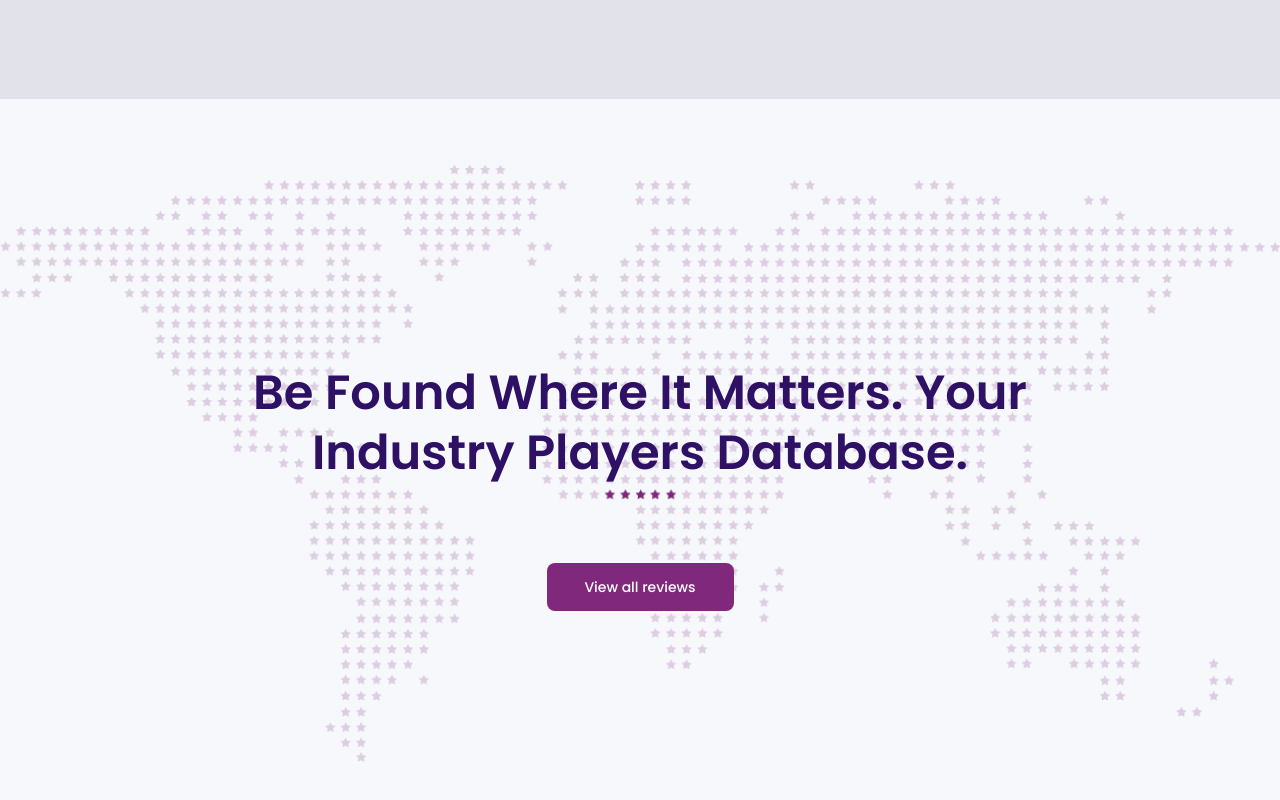
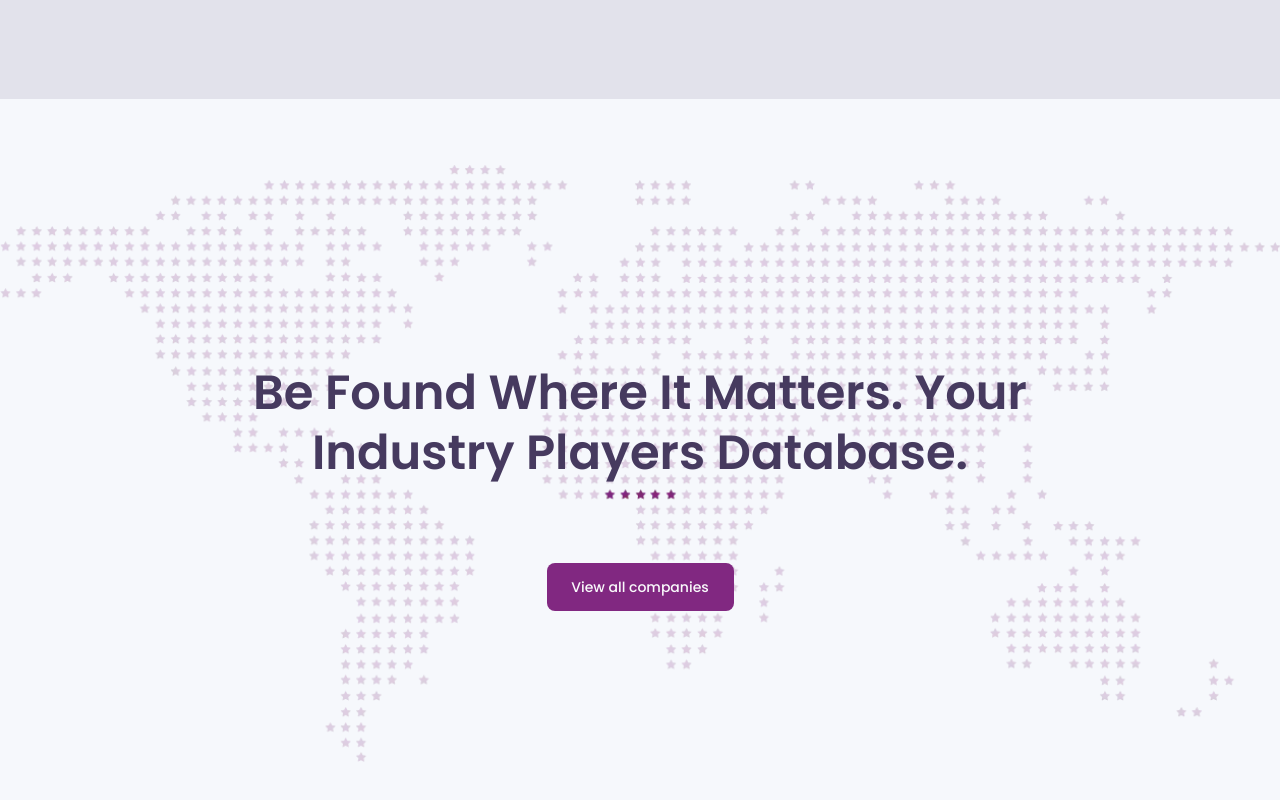
Before and after one commit to stancev/aski-gaming, a Next.js app: page / in a window 1280 px wide. Shown: the part 1726-2526 px from the top of the page. Built offline with nearby package versions, Linux system fonts and the light colour scheme.

Commit message:
tailwind class fix

```diff
--- a/components/homepage-sections/AboutSection.tsx
+++ b/components/homepage-sections/AboutSection.tsx
@@ -6,13 +6,13 @@ const AboutSection = () => {
     <section className="flex h-full w-full items-center justify-center overflow-hidden p-4 md:p-8">
       <div className="flex min-h-[453px] max-w-[1420px] flex-col items-center rounded-xl bg-white p-8 px-4 drop-shadow md:flex-row md:justify-between md:pl-12 md:pr-12">
         <div className="mb-4 w-full max-w-xl md:mb-0 md:w-[40%]">
-          <h2 className="font-poppins text-[20px] font-bold leading-[190%] text-[#463A5E] md:text-[32px]">
+          <h2 className="text-[20px] font-bold leading-[190%] text-heading md:text-[32px]">
             Explore Our Growing Database Of 1000+ Companies In The iGaming Space
           </h2>
         </div>
         <div className="mx-4 hidden h-[315px] border-l border-[#E7E1EA;] md:block" />
         <div className="w-full md:w-2/3 md:pl-10">
-          <p className="text-sm text-[#6E6A78] md:text-[16px]">
+          <p className="text-sm md:text-[16px]">
             AskIGaming, a hub for iGaming enthusiasts, leverages over a decade of industry
             experience to offer a unique platform where users contribute reviews and insights. By
             empowering our community to share their experiences with various iGaming companies, we
@@ -23,7 +23,7 @@ const AboutSection = () => {
           </p>
           <div className="flex w-full">
             <Link href="/companies" className="mx-auto mt-10 w-full sm:w-[187px] lg:mx-0">
-              <Button className="mx-auto w-full bg-[#80287B] text-white sm:w-[187px] lg:mx-0">
+              <Button className="mx-auto w-full bg-primary sm:w-[187px] lg:mx-0">
                 View all companies
               </Button>
             </Link>
--- a/components/homepage-sections/CounterSection.tsx
+++ b/components/homepage-sections/CounterSection.tsx
@@ -14,10 +14,10 @@ const CounterSection = () => {
     >
       <div className="flex max-w-[1420px] flex-col-reverse items-center justify-between lg:flex-row">
         <div className="w-full p-4 lg:mb-0 lg:w-[40%]">
-          <h2 className="my-6 text-[20px] font-bold text-[#463A5E] md:text-[48px]">
+          <h2 className="my-6 text-[20px] font-bold text-heading md:text-[48px]">
             Every Review Matters
           </h2>
-          <p className="text-sm text-[#6E6A78] md:text-[16px]">
+          <p className="text-sm md:text-[16px]">
             Every review plays a crucial role in building a comprehensive and honest overview of the
             iGaming world, offering invaluable insights to both newcomers and seasoned players
             alike. <br></br>
@@ -27,7 +27,7 @@ const CounterSection = () => {
           </p>
           <div className="flex w-full">
             <Link href="/companies" className="mx-auto mt-10 w-full sm:w-[187px] lg:mx-0">
-              <Button className="mx-auto w-full bg-[#80287B] text-white sm:w-[187px] lg:mx-0">
+              <Button className="mx-auto w-full bg-primary sm:w-[187px] lg:mx-0">
                 View all reviews
               </Button>
             </Link>
--- a/components/homepage-sections/MapSection.tsx
+++ b/components/homepage-sections/MapSection.tsx
@@ -14,13 +14,13 @@ const MapSection = () => {
       <div className="relative flex w-full flex-col items-center justify-center overflow-hidden px-16 py-12 max-md:px-0">
         <div className="absolute inset-0 h-full w-full object-contain object-center" />
         <div className="relative lg:mb-24 mt-36 flex w-full max-w-[984px] flex-col items-stretch max-md:my-10 max-md:max-w-full">
-          <div className="text-center text-5xl font-semibold leading-[60px] text-violet-950 max-md:max-w-full max-md:text-4xl max-md:leading-[56px] lg:mb-10">
+          <div className="text-center text-5xl font-semibold leading-[60px] text-heading max-md:max-w-full max-md:text-4xl max-md:leading-[56px] lg:mb-10">
             Be Found Where It Matters. Your Industry Players Database.
           </div>
           <div className="flex w-full">
             <Link href="/companies" className="mx-auto mt-10 w-full sm:w-[187px]">
-              <Button className="mx-auto w-full bg-[#80287B] text-white sm:w-[187px] lg:mx-0">
-                View all reviews
+              <Button className="mx-auto w-full bg-primary sm:w-[187px] lg:mx-0">
+                View all companies
               </Button>
             </Link>
           </div>
```
